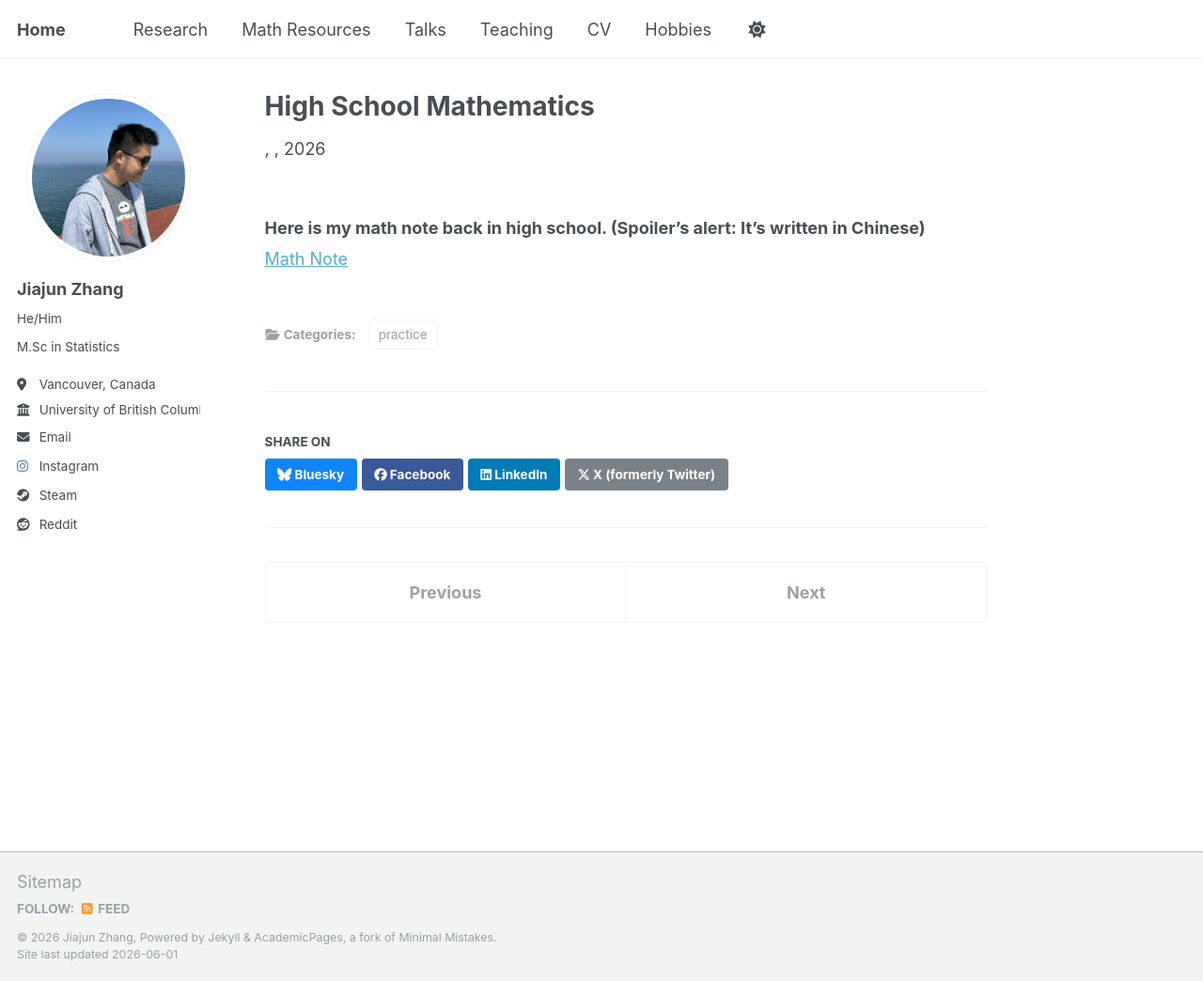
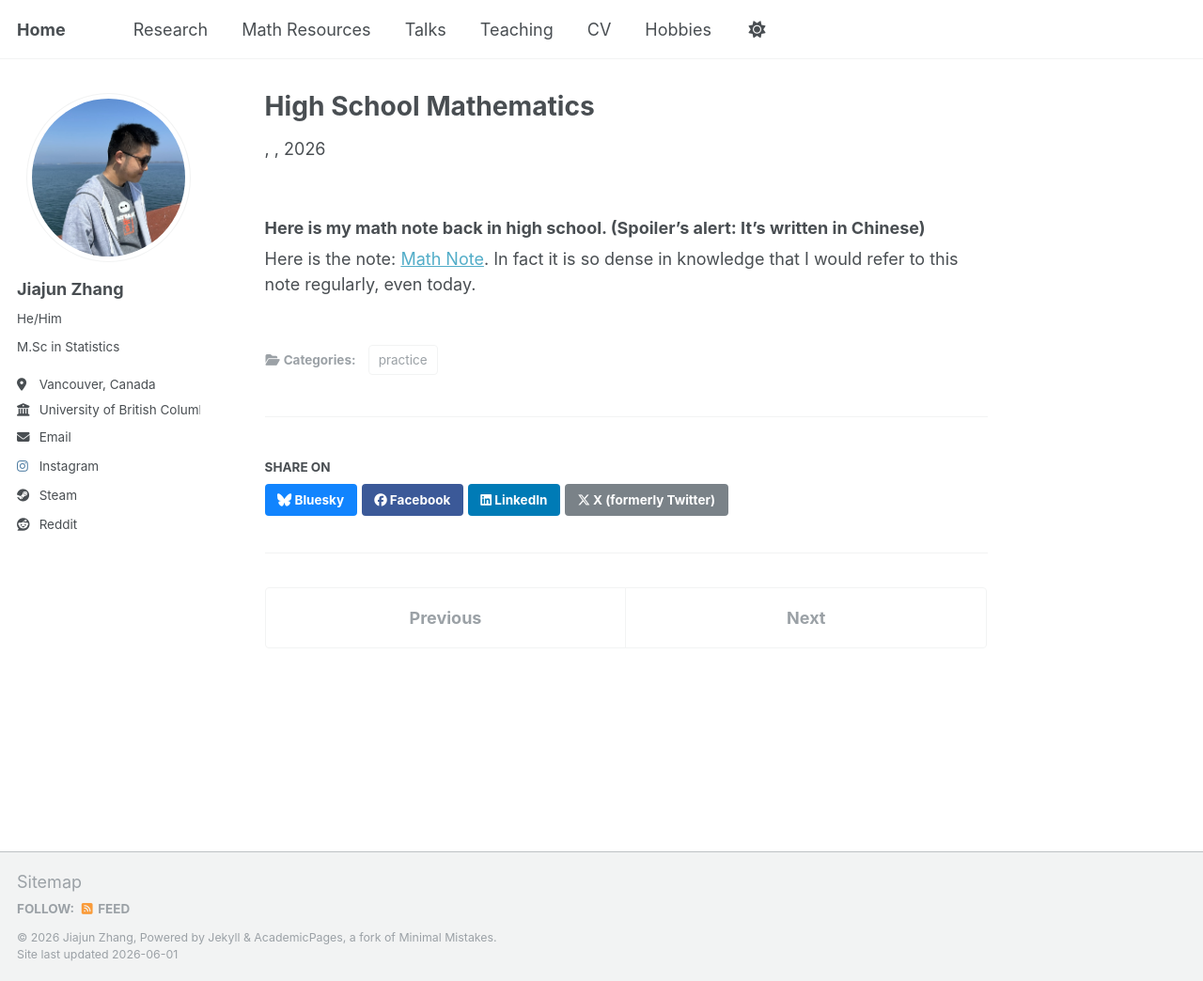
Before and after one commit to JohanssonRein/JohanssonRein.github.io, a Jekyll site: the page built from _teaching/highschool.md, in a window 1280 px wide and 1044 px high. Shown: the whole window at 94% size. Built offline with Jekyll 4.4.1, drawn with Linux system fonts in a browser that asks for light colours.

Commit message:
Update highschool.md

```diff
--- a/_teaching/highschool.md
+++ b/_teaching/highschool.md
@@ -7,4 +7,4 @@ category: practice
 ---
 
 ### Here is my math note back in high school. (Spoiler's alert: It's written in Chinese)
-[Math Note](/files/highschoolmathnote.pdf)
+Here is the note: [Math Note](/files/highschoolmathnote.pdf). In fact it is so dense in knowledge that I would refer to this note regularly, even today.
```
